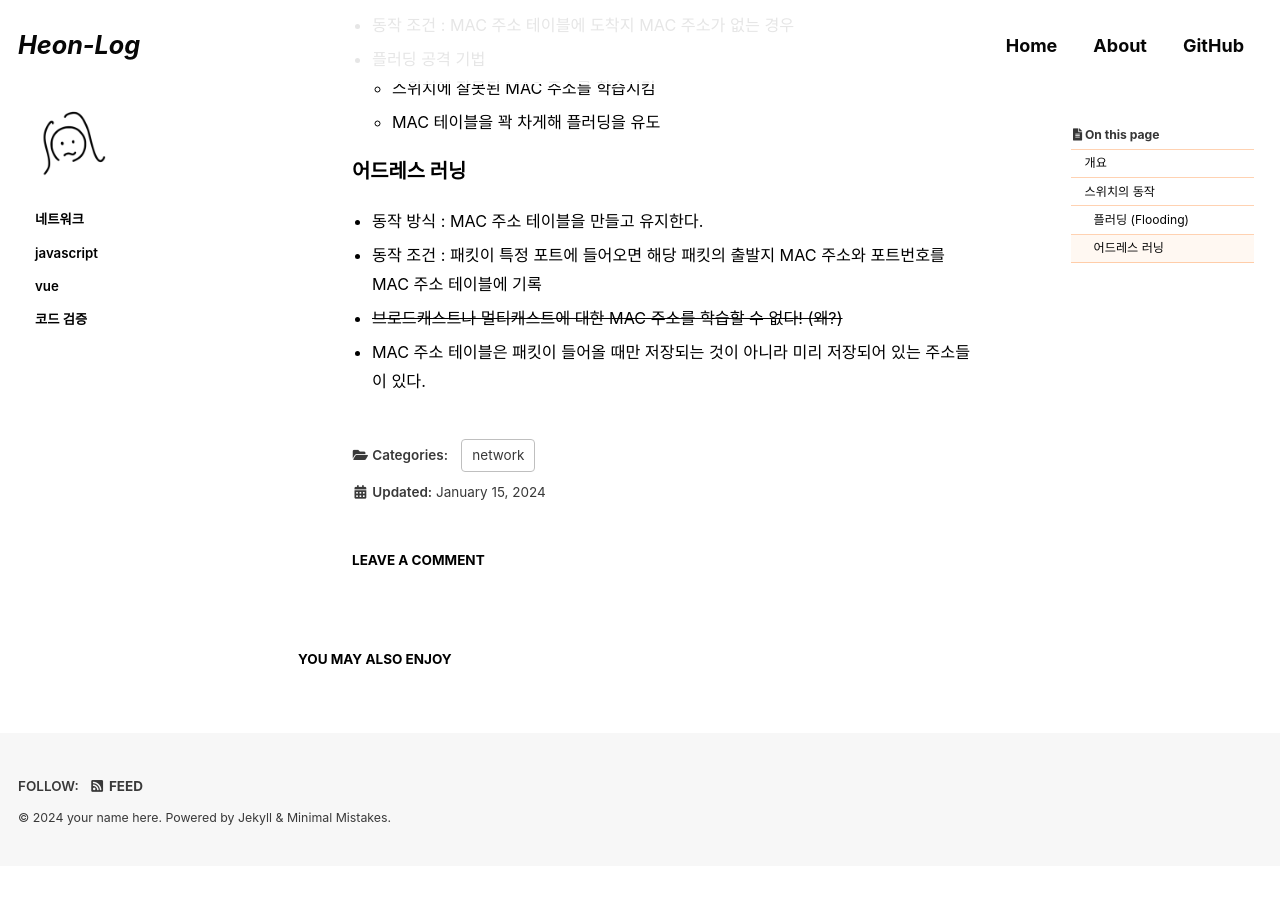
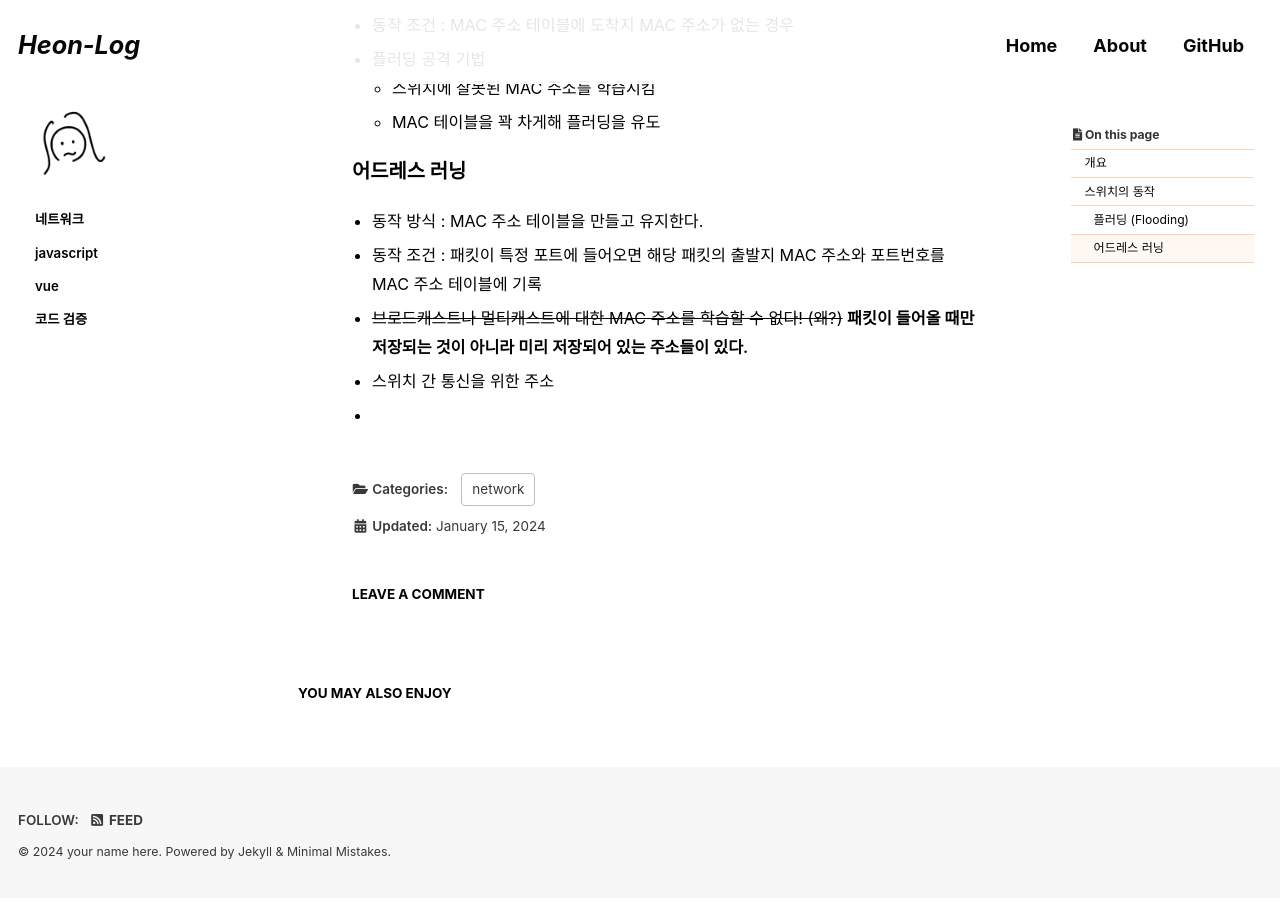
Before and after one commit to choiiis/minimal-mistakes-choiiis-customized, a Jekyll site: the page built from _posts/2024-01-15-network-switch.md, in a window 1280 px wide and 900 px high, scrolled down 1364 px. Built offline with Jekyll 4.4.1, drawn with Linux system fonts in a browser that asks for light colours; cached includes are drawn as plain includes; some web fonts are replaced; comment, search, counter and statistics services are not loaded; before the commit the page ends 2230 px from its top, so only the background shows below that.

Commit message:
_posts/2024-01-15-network-switch.md updated from https://stackedit.io/

```diff
--- a/_posts/2024-01-15-network-switch.md
+++ b/_posts/2024-01-15-network-switch.md
@@ -67,10 +67,12 @@ published: true
 * 동작 방식 : MAC 주소 테이블을 만들고 유지한다.
 * 동작 조건 : 패킷이 특정 포트에 들어오면 해당 패킷의 출발지 MAC 주소와 포트번호를 MAC 주소 테이블에 기록
 * ~~브로드캐스트나 멀티캐스트에 대한 MAC 주소를 학습할 수 없다! (왜?)~~
-* MAC 주소 테이블은 패킷이 들어올 때만 저장되는 것이 아니라 미리 저장되어 있는 주소들이 있다.
+**패킷이 들어올 때만 저장되는 것이 아니라 미리 저장되어 있는 주소들이 있다.**
+* 스위치 간 통신을 위한 주소
+*
 
 
 
 <!--stackedit_data:
-eyJoaXN0b3J5IjpbLTE2MzY1NzEzMzQsLTk4ODU5NzE4OV19
+eyJoaXN0b3J5IjpbLTYzMDE2MDY0MiwtOTg4NTk3MTg5XX0=
 -->
```
